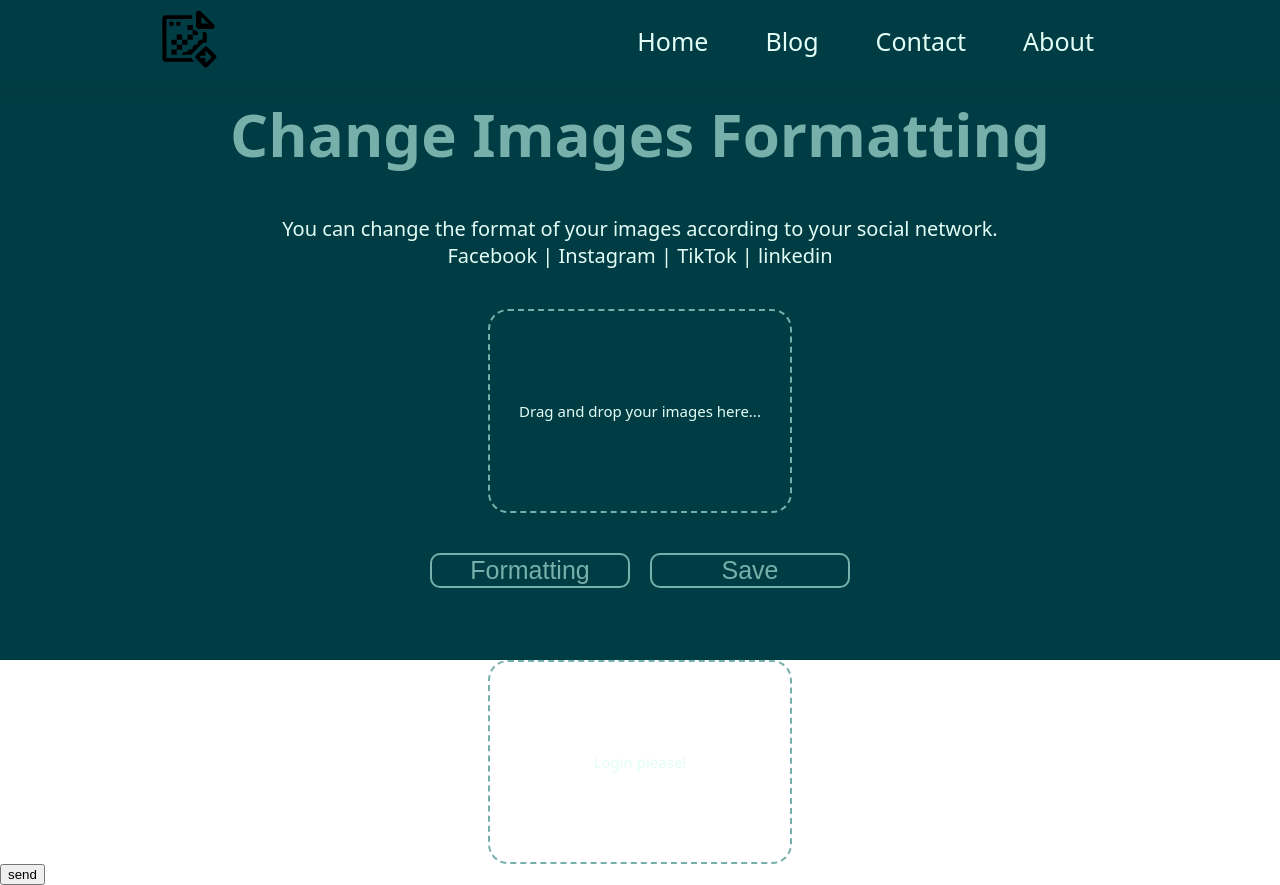
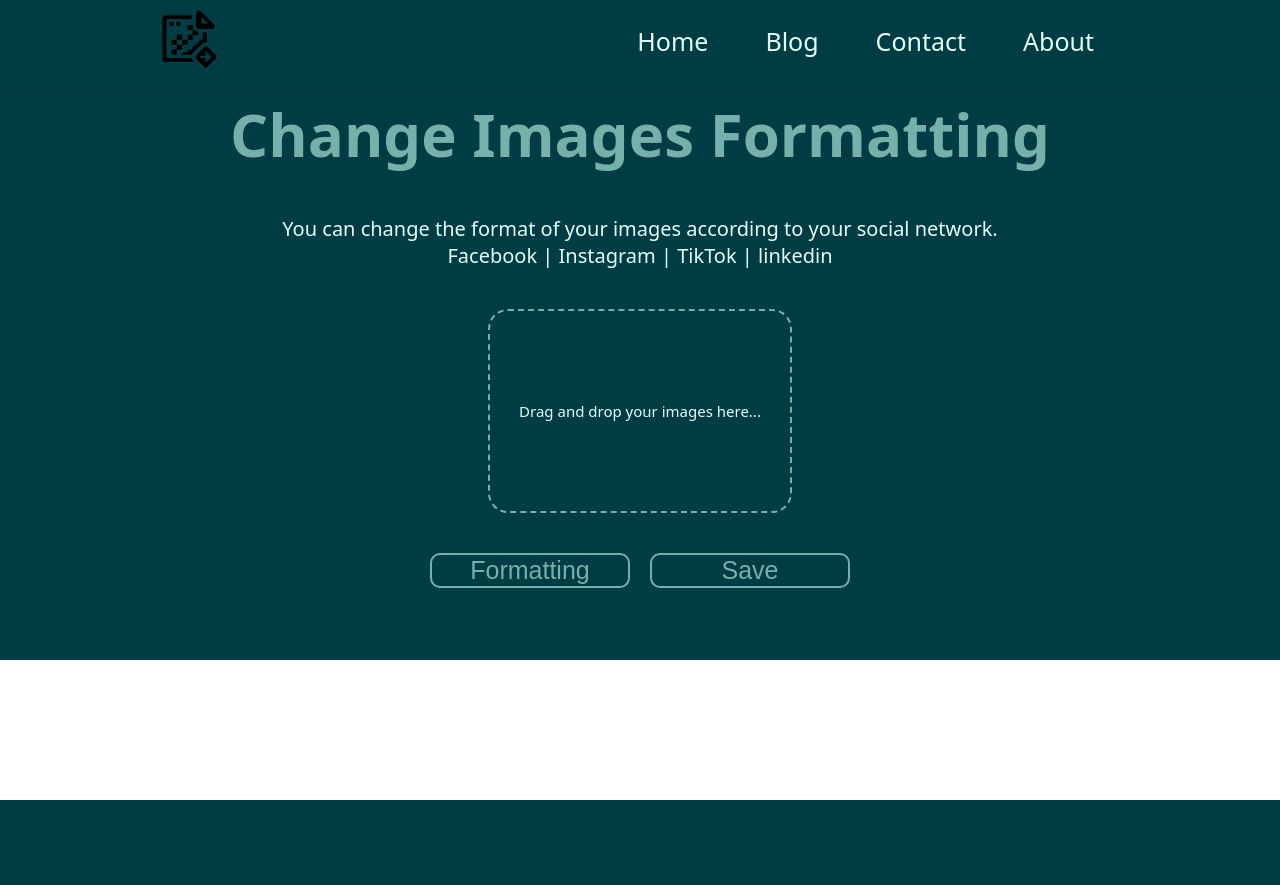
Before and after one commit to ProWilliam/Formating-images, a Flask app: page / in a window 1280 px wide. After the commit the page ends 800 px from the top, so only its background shows below. Run offline with Flask 3, Linux system fonts and the light colour scheme.

Commit message:
The body of the drop area is changed to bne managed by the indez from the body of the base

```diff
--- a/templates/base.html
+++ b/templates/base.html
@@ -13,19 +13,9 @@
 </head>
 <body>
   {% include 'navbar.html' %}
-  {% block body %}
-  {% endblock %}
-    <div id="drop-area" ondragover="handleDragOver(event)" ondrop="handleDrop(event)">
-        {% if user_id %}
-        Arrastra y suelta tus imágenes aquí {{user_id}}
-        {% else %}
-        Login please!
-        {% endif %}
-    </div>
-    <div>
-        <button id="myButton">
-            send
-        </button>
-    </div>
+  <div class="content-body">
+    {% block body %}
+    {% endblock %}
+  </div>
 </body>
 </html>
```
